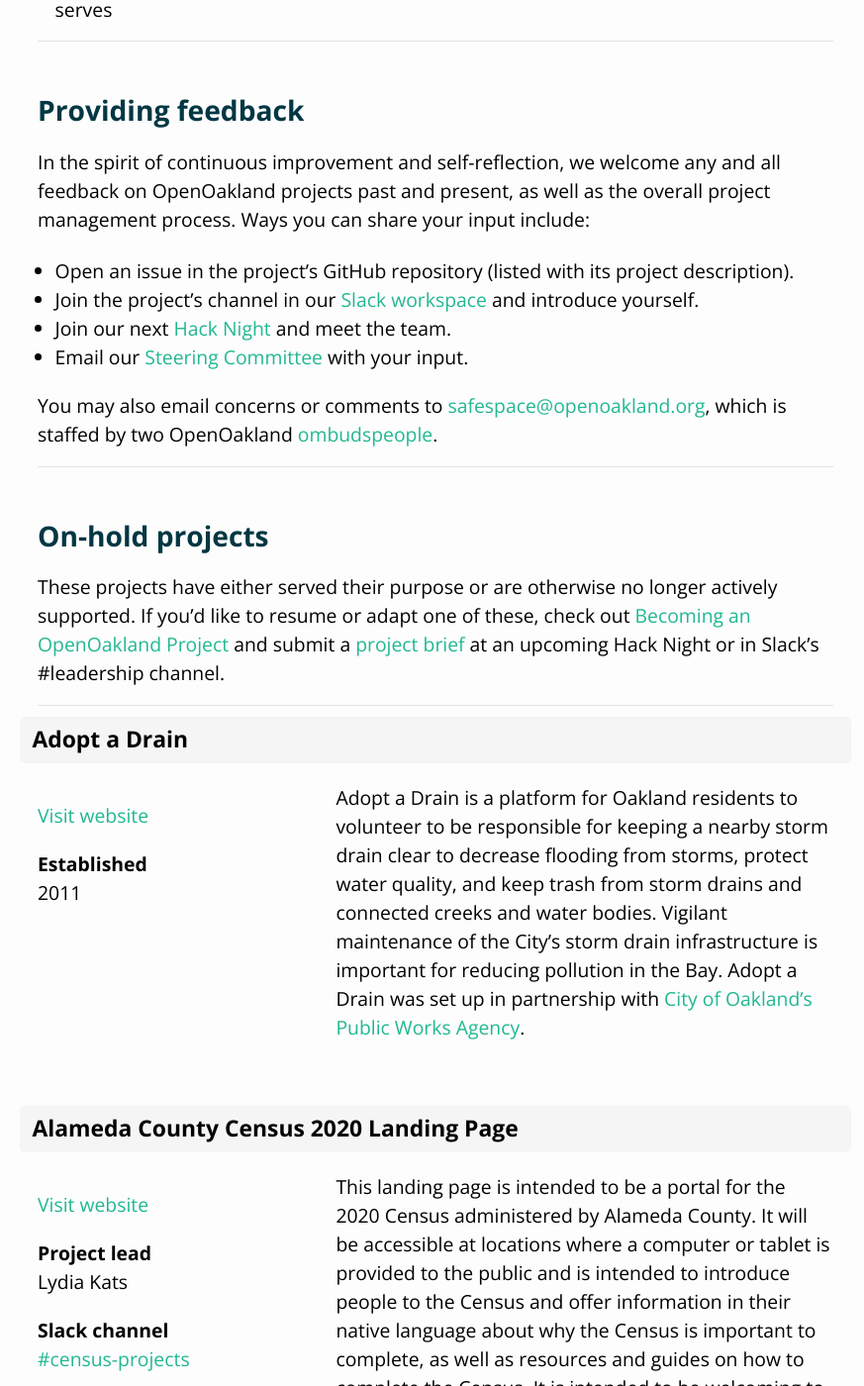
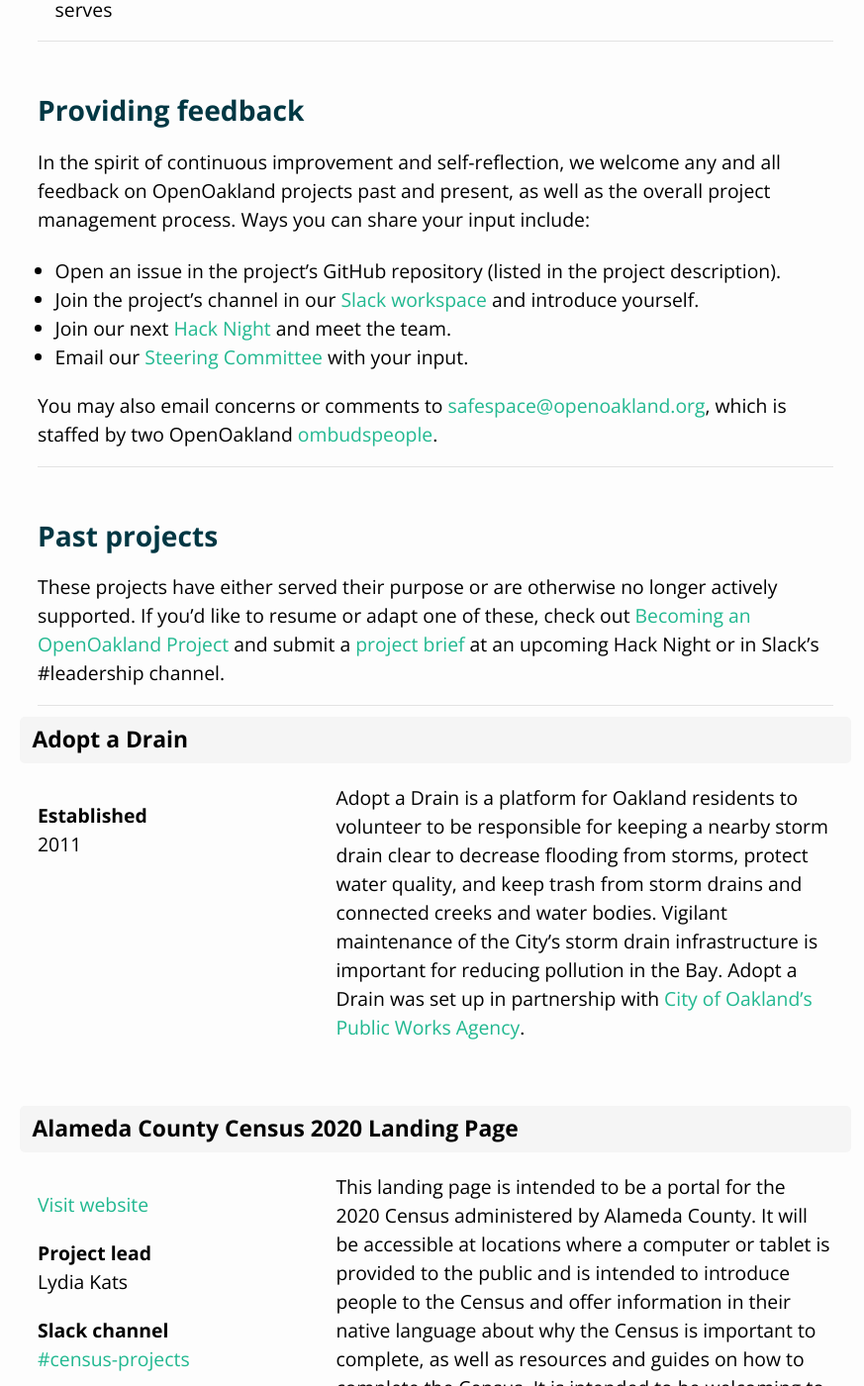
Before and after one commit to openoakland/openoakland.org, a Jekyll site: the page built from src/projects.md, in a window 1280 px wide and 1400 px high, scrolled down 5837 px. Shown: the whole window at 99% size, without its empty margins (200-1073 px from the left). Built offline with Jekyll 4.4.1, drawn with Linux system fonts in a browser that asks for light colours.

Commit message:
Update github repos for a couple projects

```diff
--- a/src/_includes/project.html
+++ b/src/_includes/project.html
@@ -14,7 +14,7 @@
 
   <p>
     {% if project.website %}
-    <a href="https://openoakland.slack.com/messages/{{ project.website }}"
+    <a href="{{ project.website }}"
       target="_blank"
       rel="noopener noreferrer">Visit website</a><br/>
       {% if project.repo %}
--- a/src/projects.md
+++ b/src/projects.md
@@ -12,9 +12,8 @@
 
 
 **Archives**
- - [On-hold projects](#on-hold-projects)
+ - [On-hold projects](#past-projects)
  - [Decommissioned projects](#decommissioned-projects)
-
 
 ---
 
@@ -76,7 +75,7 @@
 
 In the spirit of continuous improvement and self-reflection, we welcome any and all feedback on OpenOakland projects past and present, as well as the overall project management process. Ways you can share your input include:
 
-- Open an issue in the project's GitHub repository (listed with its project description).
+- Open an issue in the project's GitHub repository (listed in the project description).
 - Join the project's channel in our [Slack workspace](http://slack.openoakland.org/) and introduce yourself.
 - Join our next [Hack Night](https://www.meetup.com/OpenOakland/events/) and meet the team.
 - Email our [Steering Committee](mailto:steering@openoakland.org) with your input.
@@ -85,7 +84,7 @@
 
 ---
 
-## On-hold projects
+## Past projects
 
 These projects have either served their purpose or are otherwise no longer actively supported. If you'd like to resume or adapt one of these, check out [Becoming an OpenOakland Project](#becoming-an-openoakland-project) and submit a [project brief](https://docs.google.com/document/d/1k24P9JiAUEzJLPFRDjVh7aRZexax6NUhfPFLSI3R80M/edit?usp=sharing) at an upcoming Hack Night or in Slack's #leadership channel.
 
```
Also changed, not shown: src/_data/inactive_projects.yml (+4 -4 lines).
